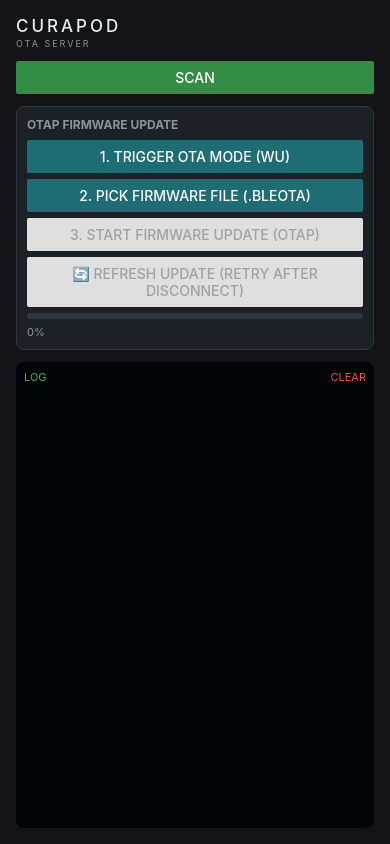
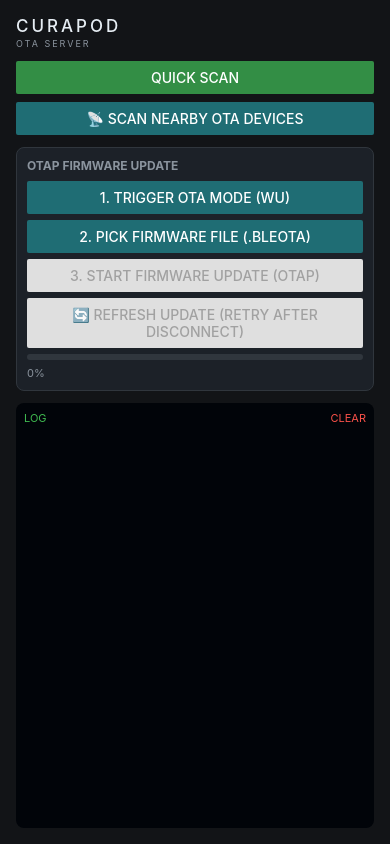
Before and after one commit to LITEMEDAPP/Internal-Tools, a React Native app: screen / in a window 390 px wide. Built offline with nearby package versions, Linux system fonts and the light colour scheme; what react-native-ble-plx would draw is missing.

Commit message:
built: added a new scan button

```diff
--- a/App.tsx
+++ b/App.tsx
@@ -9,6 +9,7 @@
   View,
   ScrollView,
   Image,
+  TouchableOpacity,
 } from 'react-native';
 
 import {BleManager, Device, Characteristic} from 'react-native-ble-plx';
@@ -17,13 +18,18 @@
 
 const manager = new BleManager();
 
-// ─── TARGET DEVICES ─────────────────────────────────────────────────────────
-// Supports scanning for either of two known devices, matched by MAC or by
-// advertised name (matching on either one alone is enough).
+// ─── KNOWN TARGET DEVICES (quick-scan) ──────────────────────────────────────
 const TARGET_DEVICES = [
   { mac: '00:60:37:E2:85:4D', name: 'LMNP-0000000000' },
   { mac: '00:60:37:67:5A:C8', name: 'LMNP-9999999999' },
 ];
+
+// ─── GENERIC OTA DEVICE DETECTION (nearby-scan) ─────────────────────────────
+// Confirmed: the device actually advertises SERVICE_WU in its advertisement
+// packet, so we can filter the scan itself by that UUID directly - far more
+// reliable than matching on the display name, and only reports devices that
+// are genuinely broadcasting this service.
+const NEARBY_SCAN_DURATION_MS = 6000;
 
 const COMMAND_HEX = '24 01 09 F6 00 96 7A 23';
 const SubscribetoUUID = '01ff0101-ba5e-f4ee-5ca1-eb1e5e4b1ce0'
@@ -95,6 +101,11 @@
   const [writableChars, setWritableChars] = useState<Characteristic[]>([]);
   const [logs,          setLogs]          = useState<string[]>([]);
 
+  // ---- Nearby OTA device discovery (new) ----
+  const [nearbyDevices,   setNearbyDevices]   = useState<Device[]>([]);
+  const [scanningNearby,  setScanningNearby]  = useState(false);
+  const nearbyDeviceIdsRef = useRef<Set<string>>(new Set());
+
   // ---- OTAP-specific state ----
   const [otapFileInfo, setOtapFileInfo] = useState<{name: string; imageId: number; size: number} | null>(null);
   const [otapProgress, setOtapProgress] = useState(0);
@@ -124,14 +135,14 @@
 
   const clearLogs = () => setLogs([]);
 
-  // ─── SCAN ────────────────────────────────────────────────────────────────────
+  // ─── QUICK SCAN (known target devices) ──────────────────────────────────────
 
   const scanDevices = () => {
     setTargetDevice(null);
     setIsConnected(false);
     setWritableChars([]);
     setScanning(true);
-    addLog('══ SCAN STARTED ══════════════════════');
+    addLog('══ QUICK SCAN STARTED ════════════════');
     TARGET_DEVICES.forEach(d => addLog(`Target: ${d.name} (${d.mac})`));
 
     manager.startDeviceScan(null, null, (error, device) => {
@@ -166,6 +177,53 @@
       setScanning(false);
       addLog('══ SCAN TIMEOUT — device not found ══');
     }, 5000);
+  };
+
+  // ─── NEARBY SCAN (any device matching the LMNP- name pattern) ───────────────
+  // Unlike scanDevices() above, this does not stop at the first match — it
+  // keeps listening for NEARBY_SCAN_DURATION_MS and collects every distinct
+  // OTA-capable device it sees, so the user can pick one from a list rather
+  // than needing to know its MAC/name ahead of time.
+
+  const scanNearbyOtaDevices = () => {
+    setNearbyDevices([]);
+    nearbyDeviceIdsRef.current = new Set();
+    setTargetDevice(null);
+    setIsConnected(false);
+    setWritableChars([]);
+    setScanningNearby(true);
+    addLog('══ NEARBY OTA SCAN STARTED ═══════════');
+    addLog(`Filtering by advertised Wireless UART service: ${SERVICE_WU}`);
+
+    // Passing SERVICE_WU as the scan filter means the OS only reports
+    // devices that actually advertise this service in their ad packet -
+    // confirmed to be genuinely broadcast by this hardware.
+    manager.startDeviceScan([SERVICE_WU], null, (error, device) => {
+      if (error) {
+        addLog(`NEARBY SCAN ERROR : ${error.message}`);
+        setScanningNearby(false);
+        return;
+      }
+
+      if (!device || nearbyDeviceIdsRef.current.has(device.id)) {
+        return; // no device data, or already collected this one
+      }
+
+      nearbyDeviceIdsRef.current.add(device.id);
+      addLog(`OTA DEVICE FOUND → ${device.name ?? 'Unknown'} | ${device.id} | RSSI: ${device.rssi} dBm`);
+      setNearbyDevices(prev => [...prev, device]);
+    });
+
+    setTimeout(() => {
+      manager.stopDeviceScan();
+      setScanningNearby(false);
+      addLog(`══ NEARBY SCAN COMPLETE (${nearbyDeviceIdsRef.current.size} found) ══`);
+    }, NEARBY_SCAN_DURATION_MS);
+  };
+
+  const selectNearbyDevice = (device: Device) => {
+    setTargetDevice(device);
+    addLog(`══ SELECTED: ${device.name} (${device.id}) ══`);
   };
 
   // ─── CONNECT + DISCOVER ──────────────────────────────────────────────────────
@@ -391,12 +449,12 @@
         </View>
 
         {/* Controls */}
-        <View style={{flexDirection: 'row', gap: 8, marginBottom: 12}}>
+        <View style={{flexDirection: 'row', gap: 8, marginBottom: 8}}>
           <View style={{flex: 1}}>
             <Button
-              title={scanning ? 'Scanning...' : 'Scan'}
+              title={scanning ? 'Scanning...' : 'Quick Scan'}
               onPress={scanDevices}
-              disabled={scanning || isConnected}
+              disabled={scanning || scanningNearby || isConnected}
               color="#338e45"
             />
           </View>
@@ -431,6 +489,54 @@
             </>
           )}
         </View>
+
+        {/* Nearby OTA device scan */}
+        {!isConnected && (
+          <View style={{marginBottom: 12}}>
+            <Button
+              title={scanningNearby ? 'Scanning nearby...' : '📡 Scan Nearby OTA Devices'}
+              onPress={scanNearbyOtaDevices}
+              disabled={scanning || scanningNearby}
+              color="#1f6d74"
+            />
+
+            {nearbyDevices.length > 0 && (
+              <View style={{
+                marginTop: 8,
+                borderWidth: 1,
+                borderColor: '#30363d',
+                borderRadius: 8,
+                backgroundColor: '#1c2128',
+                padding: 8,
+                gap: 6,
+              }}>
+                <Text style={{fontSize: 11, color: '#8b949e', marginBottom: 2}}>
+                  {nearbyDevices.length} OTA device(s) found (by service UUID) — tap to select:
+                </Text>
+                {nearbyDevices.map(device => (
+                  <TouchableOpacity
+                    key={device.id}
+                    onPress={() => selectNearbyDevice(device)}
+                    style={{
+                      padding: 8,
+                      borderRadius: 6,
+                      backgroundColor: targetDevice?.id === device.id ? '#8957e5' : '#010409',
+                      borderWidth: 1,
+                      borderColor: targetDevice?.id === device.id ? '#8957e5' : '#30363d',
+                    }}
+                  >
+                    <Text style={{color: '#e6edf3', fontSize: 12, fontWeight: '600'}}>
+                      {device.name}
+                    </Text>
+                    <Text style={{color: '#8b949e', fontSize: 10}}>
+                      {device.id} · RSSI {device.rssi} dBm
+                    </Text>
+                  </TouchableOpacity>
+                ))}
+              </View>
+            )}
+          </View>
+        )}
 
         {/* Send Command buttons */}
         {writableChars.length > 0 && (
```
